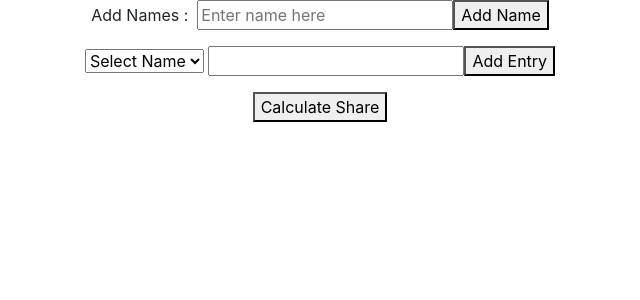
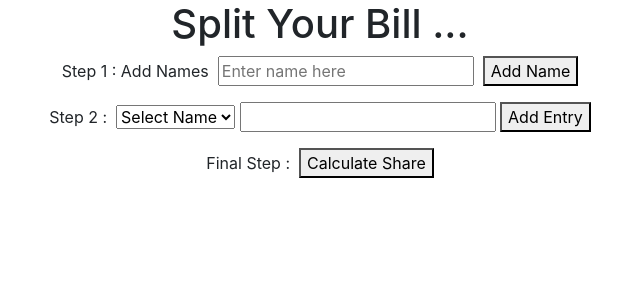
Before and after one commit to it-harsh/react, a React (Create React App) app: page / in a window 1280 px wide. Shown: the top 300 px of the page, without its empty margins (320-960 px from the left). Built offline with nearby package versions, Linux system fonts and the light colour scheme.

Commit message:
Preetify the website

```diff
--- a/src/Components/BillSplitter.js
+++ b/src/Components/BillSplitter.js
@@ -83,10 +83,12 @@ export default function BillSplitter(){
     }
 
     return(
+        <div>
+            <h1> Split Your Bill ...  </h1>
             <form>
-            <label>Add Names : &nbsp;</label>
+                <label>Step 1 : Add Names &nbsp;</label>
                 <input type="text" name="addName" required="required" placeholder='Enter name here' onChange={handleInputNameChange}></input>
-            <button onClick={addName}>Add Name</button>
+                &nbsp; <button onClick={addName}>Add Name</button>
                 <ul>
                     {
                         nameList.map(function(data,id){
@@ -96,11 +98,13 @@ export default function BillSplitter(){
                         })
                     }
                 </ul>
+                <label>Step 2 : &nbsp;</label>
                 <select onChange={handleDropDownChange}>
                     {nameList.map((f,id) =>  <option key={id}>{f}</option>)}
                 </select>
                 &nbsp;
                 <input type="number" onChange={handleAmountEntry}></input>
+                &nbsp;
                 <button  onClick={addExpenseEntry}>Add Entry</button>
                 {/* <h1>Hello , Amount is  {amount} and Name is {dropDownName}</h1> */}
                 <ul>
@@ -111,7 +115,7 @@ export default function BillSplitter(){
                     }
                     )}
                 </ul>
-
+                <label>Final Step  : &nbsp;</label>
                 <button onClick={calculateShare}>Calculate Share</button>
                 <ul>
                     {
@@ -126,5 +130,6 @@ export default function BillSplitter(){
                     }
                 </ul>
             </form>
+        </div>
     )
 }
```
Lines whose indentation alone changed are shown as unchanged.
